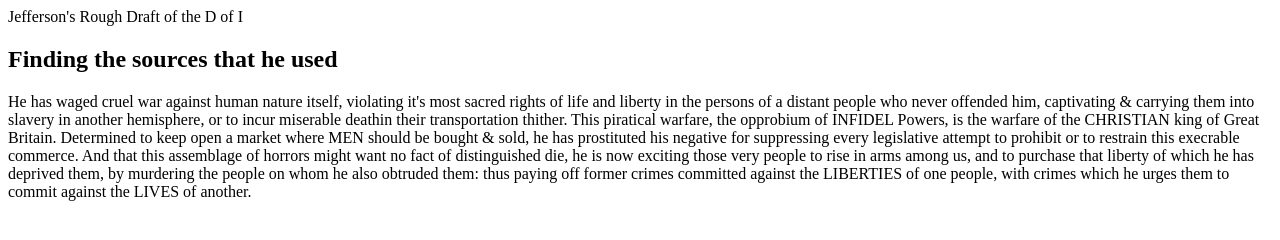
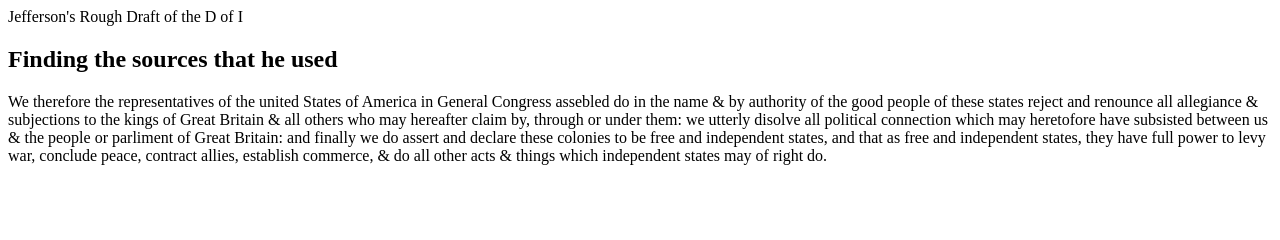
Before and after one commit to willieelonge/project4, a plain HTML site: page index.html in a window 1280 px wide. Drawn offline with Linux system fonts and the light colour scheme; a script that the page names is missing.

Commit message:
Update index.html

```diff
--- a/index.html
+++ b/index.html
@@ -13,7 +13,7 @@
     <hl>Jefferson's Rough Draft of the D of I</hl>
     <h2>Finding the sources that he used</h2>
     <p>
-      He has waged cruel war against human nature itself, violating it's most sacred rights of life and liberty in the persons of a distant people who never offended him, captivating & carrying them into slavery in another hemisphere, or to incur miserable deathin their transportation thither. This piratical warfare, the opprobium of INFIDEL Powers, is the warfare of the CHRISTIAN king of Great Britain. Determined to keep open a market where MEN should be bought & sold, he has prostituted his negative for suppressing every legislative attempt to prohibit or to restrain this execrable commerce. And that this assemblage of horrors might want no fact of distinguished die, he is now exciting those very people to rise in arms among us, and to purchase that liberty of which he has deprived them, by murdering the people on whom he also obtruded them: thus paying off former crimes committed against the LIBERTIES of one people, with crimes which he urges them to commit against the LIVES of another.
+      We therefore the representatives of the united States of America in General Congress assebled do in the name & by authority of the good people of these states reject and renounce all allegiance & subjections to the kings of Great Britain & all others who may hereafter claim by, through or under them: we utterly disolve all political connection which may heretofore have subsisted between us & the people or parliment of Great Britain: and finally we do assert and declare these colonies to be free and independent states, and that as free and independent states, they have full power to levy war, conclude peace, contract allies, establish commerce, & do all other acts & things which independent states may of right do.
     </p>
   </body>
 </html>
```
